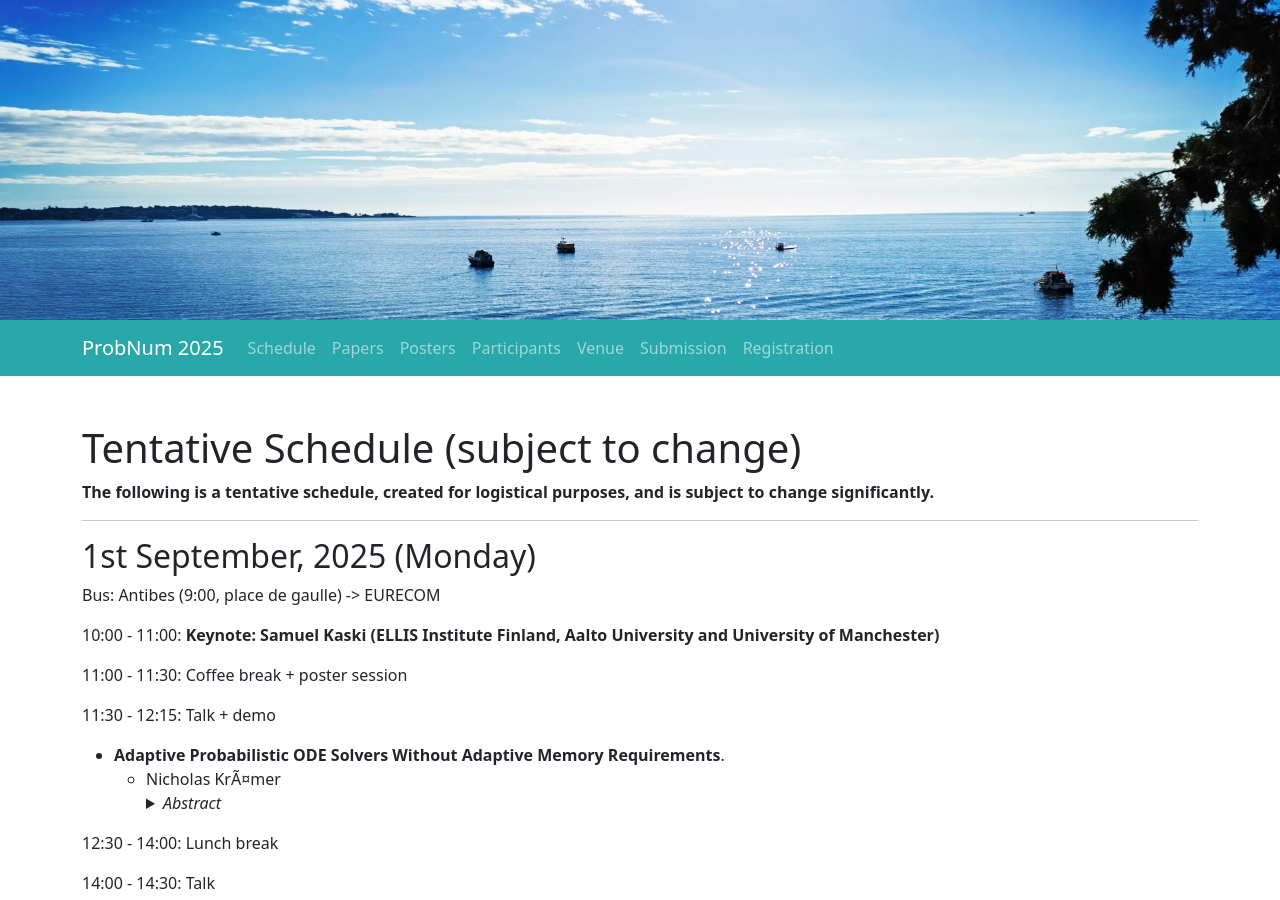
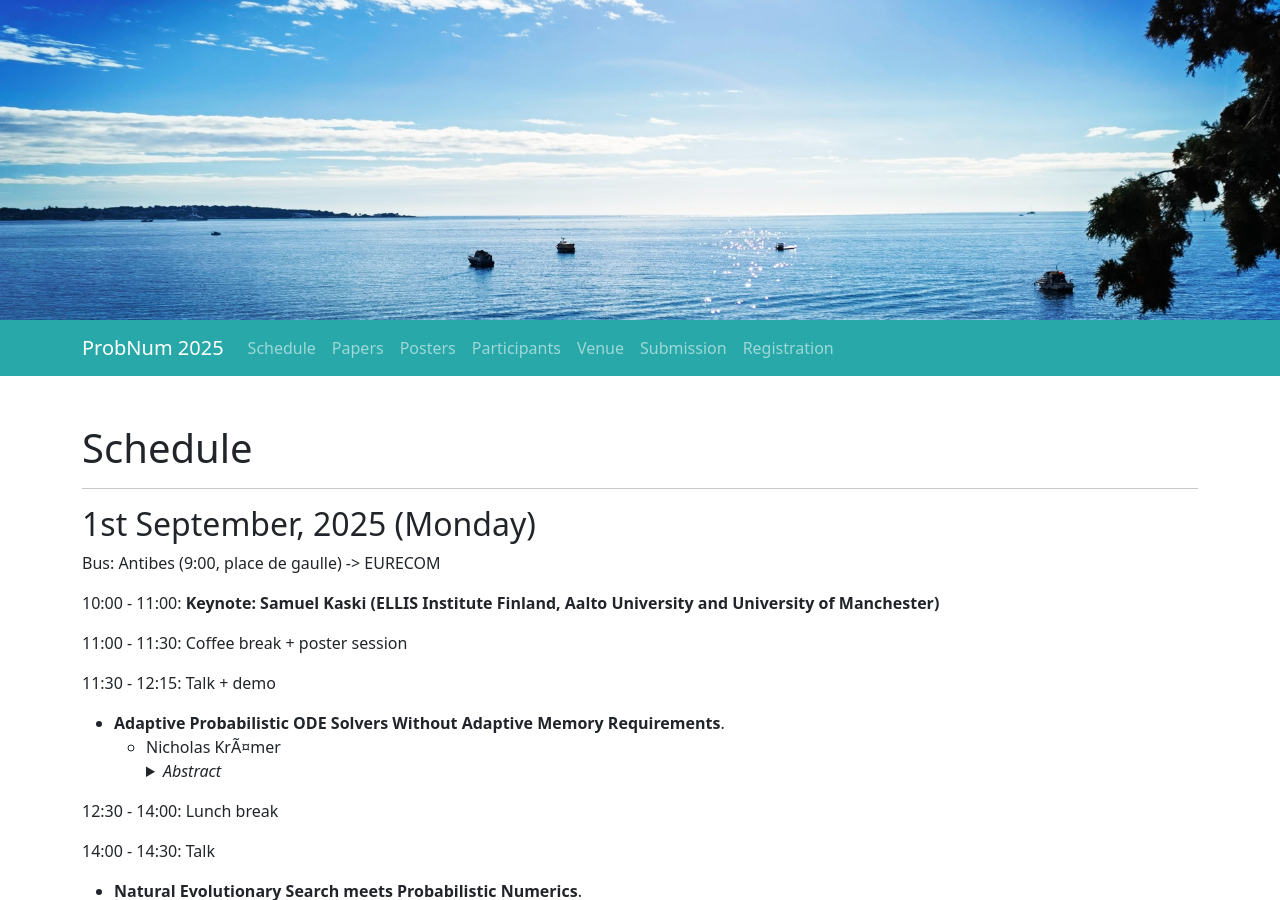
Before and after one commit to probnum2026/probnum2026.github.io, a Jekyll site: the page built from schedule.md, in a window 1280 px wide and 900 px high. Built offline with Jekyll 4.4.1, drawn with Linux system fonts in a browser that asks for light colours; nearby versions of some CDN libraries.

Commit message:
Update schedule.md

```diff
--- a/schedule.md
+++ b/schedule.md
@@ -5,10 +5,7 @@ header_image: juan3.jpg
 ---
 
 
-# Tentative Schedule (subject to change)
-
-**The following is a tentative schedule, created for logistical purposes, and is subject to change significantly.**
-
+# Schedule
 ---
 
 ## 1st September, 2025 (Monday)
```
